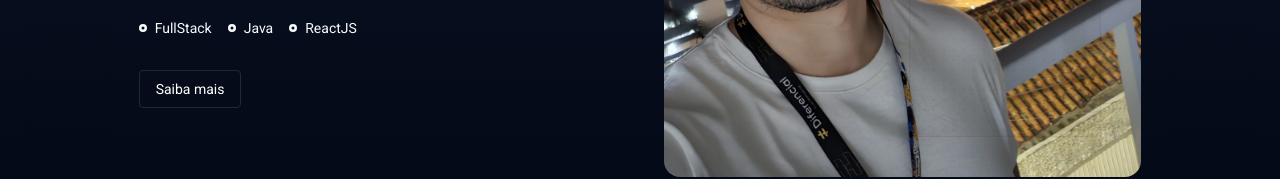
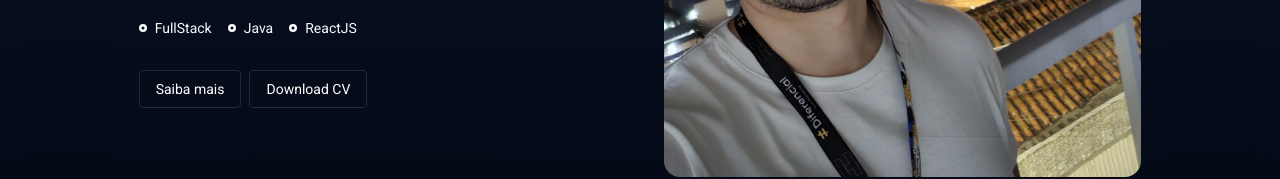
Before and after one commit to ArthurOlive/portfolio, a React (Vite) app: page / in a window 1280 px wide. Shown: the part 495-674 px from the top of the page. Built offline with nearby package versions, Linux system fonts and the light colour scheme.

Commit message:
Feat: Add download button for CV in Home component and update Button components for better props handling

```diff
--- a/src/components/atoms/buttons/index.tsx
+++ b/src/components/atoms/buttons/index.tsx
@@ -1,22 +1,24 @@
-export const Button = ({
-  children,
-}: {
+interface ButtonProps extends React.ButtonHTMLAttributes<HTMLButtonElement> {
   children: string | React.ReactNode;
-}) => {
+}
+
+export const Button = ({ children, ...props }: ButtonProps) => {
   return (
-    <button className="px-4 py-2 bg-blue-500 text-white rounded hover:bg-blue-600 flex items-center gap-2 transition-colors duration-300 cursor-pointer">
+    <button
+      className="px-4 py-2 bg-blue-500 text-white rounded hover:bg-blue-600 flex items-center gap-2 transition-colors duration-300 cursor-pointer"
+      {...props}
+    >
       {children}
     </button>
   );
 };
 
-export const ButtonOutiler = ({
-  children,
-}: {
-  children: string | React.ReactNode;
-}) => {
+export const ButtonOutiler = ({ children, ...props }: ButtonProps) => {
   return (
-    <button className="px-4 py-2 text-white rounded border-gray-800 border hover:bg-blue-500 flex items-center gap-2 transition-colors duration-300 cursor-pointer">
+    <button
+      className="px-4 py-2 text-white rounded border-gray-800 border hover:bg-blue-500 flex items-center gap-2 transition-colors duration-300 cursor-pointer"
+      {...props}
+    >
       {children}
     </button>
   );
--- a/src/components/organisms/home/index.tsx
+++ b/src/components/organisms/home/index.tsx
@@ -43,6 +43,13 @@ export const Home = () => {
                 <span className="text-sm">Saiba mais</span>
               </ButtonOutiler>
             </ul>
+            <ul>
+              <ButtonOutiler
+                onClick={() => window.open("/documents/resume.pdf", "_blank")}
+              >
+                <span className="text-sm">Download CV</span>
+              </ButtonOutiler>
+            </ul>
           </nav>
         </div>
         <div className="col-span-6 relative max-w-full overflow-hidden">
```
Also changed, not shown: 1 other file (tests, documents, lock files or other folders).
